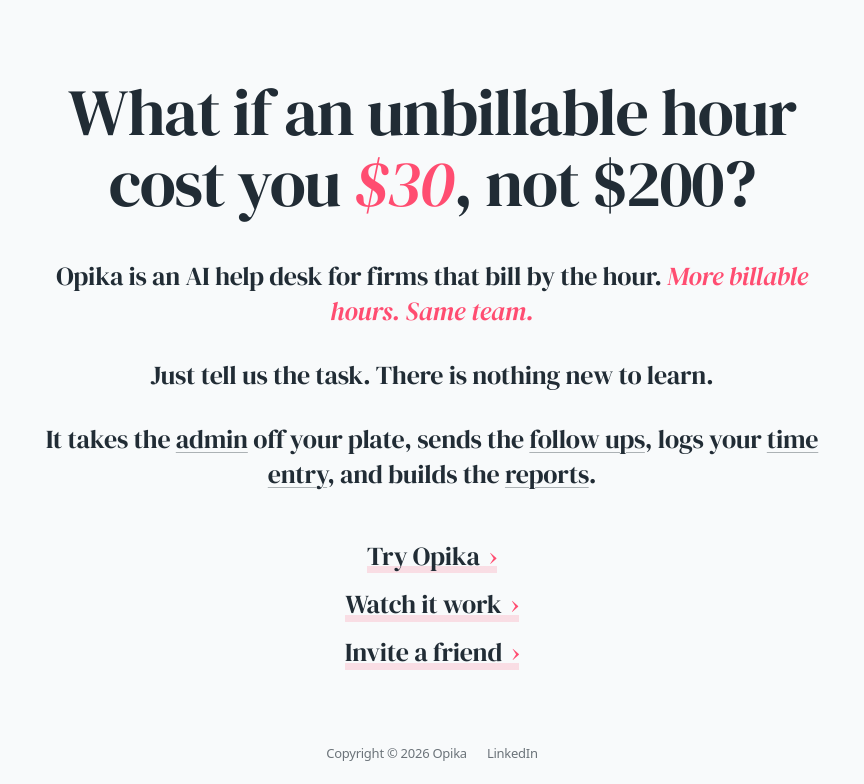
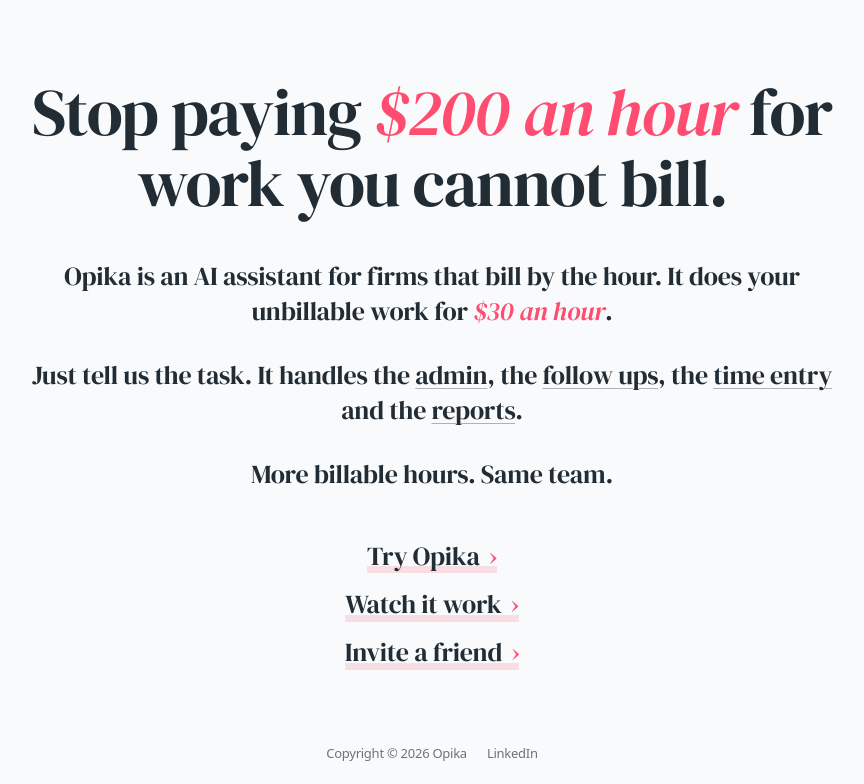
Before and after one commit to raunak-opika/opika-site, a plain HTML site: page index.html in a window 1280 px wide. Shown: the part 75-859 px from the top of the page, without its empty margins (208-1072 px from the left). Drawn offline with Linux system fonts and the light colour scheme.

Commit message:
Plain headline: stop paying 200 an hour for work you cannot bill
Co-Authored-By: Claude Sonnet 5.5 <noreply@anthropic.com>

```diff
--- a/index.html
+++ b/index.html
@@ -4,7 +4,7 @@
 <meta charset="utf-8">
 <meta name="viewport" content="width=device-width, initial-scale=1">
 <title>Opika | Automate the Unbillable</title>
-<meta name="description" content="What if an unbillable hour cost you $30, not $200? Opika is an AI help desk for firms that bill by the hour. More billable hours. Same team.">
+<meta name="description" content="Opika is an AI assistant for firms that bill by the hour. It does your unbillable work for $30 an hour. More billable hours. Same team.">
 <link rel="icon" href="favicon.png">
 <link rel="preconnect" href="https://fonts.googleapis.com">
 <link rel="preconnect" href="https://fonts.gstatic.com" crossorigin>
@@ -14,10 +14,10 @@
 <body>
 <main>
   <img class="logo" src="logo.png" alt="Opika" height="36">
-  <h1>What if an unbillable hour cost you <em>$30</em>, not $200?</h1>
-  <p>Opika is an AI help desk for firms that bill by the hour. <em>More billable hours. Same team.</em></p>
-  <p>Just tell us the task. There is nothing new to learn.</p>
-  <p>It takes the <span class="eg" data-icon="admin">admin</span> off your plate, sends the <span class="eg" data-icon="mail">follow ups</span>, logs your <span class="eg" data-icon="clock">time entry</span>, and builds the <span class="eg" data-icon="chart">reports</span>.</p>
+  <h1>Stop paying <em>$200 an hour</em> for work you cannot bill.</h1>
+  <p>Opika is an AI assistant for firms that bill by the hour. It does your unbillable work for <em>$30 an hour</em>.</p>
+  <p>Just tell us the task. It handles the <span class="eg" data-icon="admin">admin</span>, the <span class="eg" data-icon="mail">follow ups</span>, the <span class="eg" data-icon="clock">time entry</span> and the <span class="eg" data-icon="chart">reports</span>.</p>
+  <p>More billable hours. Same team.</p>
   <nav>
     <a href="https://calendly.com/aniket-opika/you">Try Opika</a>
     <a data-video="cpa-firm.mp4" data-title="See what we have done for a CPA firm." href="cpa-firm.mp4">Watch it work</a>
```
